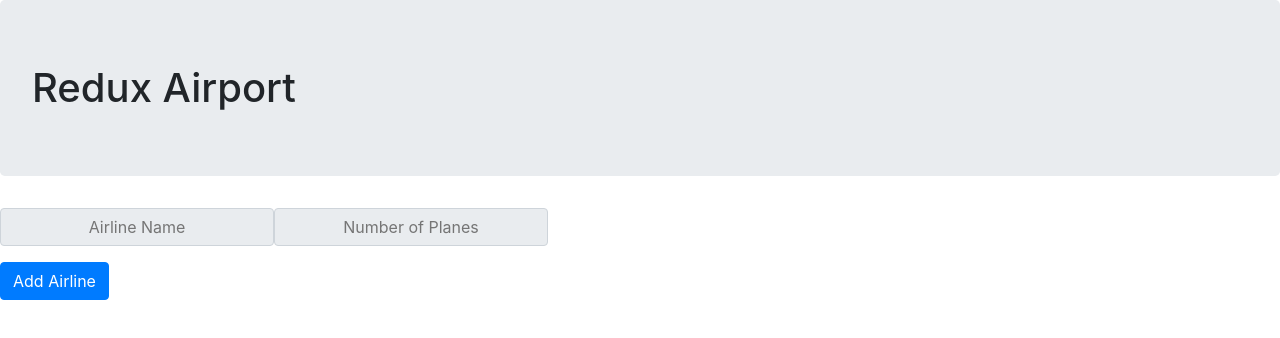
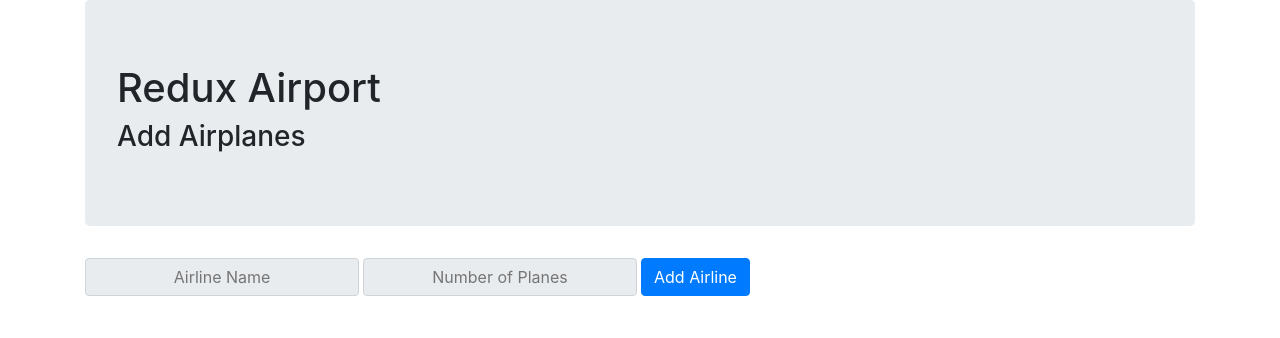
Before and after one commit to awburgard/redux-airport, a React (Create React App) app: page / in a window 1280 px wide. Shown: the top 338 px of the page. Built offline with nearby package versions, Linux system fonts and the light colour scheme.

Commit message:
adds bootstrap styling and margin to forms

```diff
--- a/src/components/App/App.js
+++ b/src/components/App/App.js
@@ -23,7 +23,7 @@ class App extends Component {
     }
   }
 
-  clearInputs =(event)=>{
+  clearInputs = (event) => {
     this.setState({
       enteredAirplane: '',
       numberOfPlanes: '',
@@ -58,13 +58,28 @@ class App extends Component {
       </div>
     })
     return (
-      <div>
-        <h1 className="jumbotron">Redux Airport</h1>
+      <div className="container">
+        <div className="jumbotron">
+          <h1>Redux Airport</h1>
+          <h3>Add Airplanes</h3>
+        </div>
         <div className="input-group mb-3">
-          <input value={this.state.enteredAirplane} className="input-group-text" placeholder="Airline Name" onChange={this.changePlane} data-name="plane" />
-          <input value={this.state.numberOfPlanes} className="input-group-text" placeholder="Number of Planes" onChange={this.changePlane} data-name="number" />
+          <input
+            value={this.state.enteredAirplane}
+            className="input-group-text mr-1"
+            placeholder="Airline Name"
+            onChange={this.changePlane}
+            data-name="plane" />
+
+          <input
+            value={this.state.numberOfPlanes}
+            className="input-group-text mr-1"
+            placeholder="Number of Planes"
+            onChange={this.changePlane}
+            data-name="number" />
+
+          <button onClick={this.addPlane} className="btn btn-primary">Add Airline</button>
         </div>
-        <button onClick={this.addPlane} className="btn btn-primary">Add Airline</button>
         <div className="row">
           {airplaneArray}
         </div>
```
